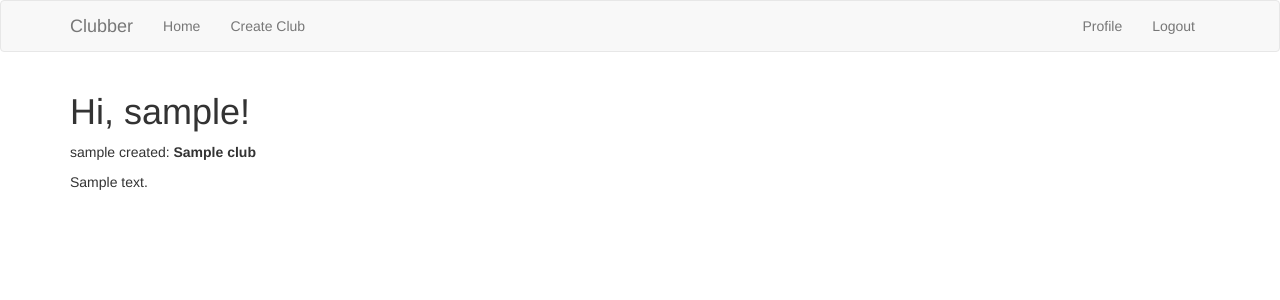
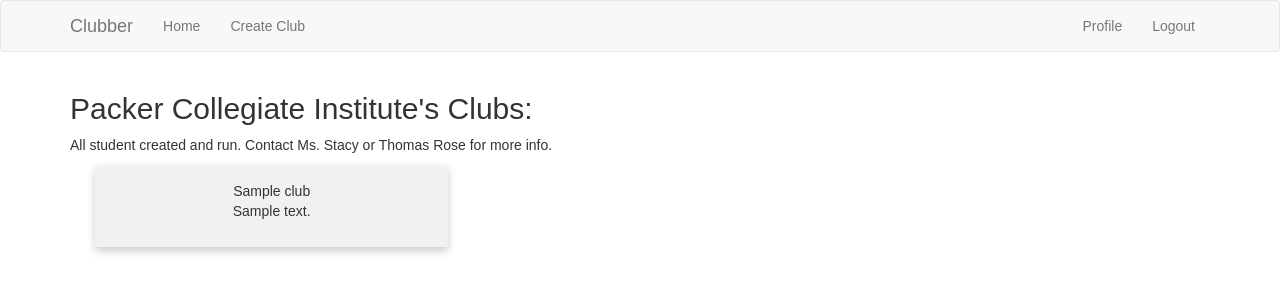
Before and after one commit to PackerCollegiate/clubber, a Flask app: page / in a window 1280 px wide. Shown: the top 300 px of the page. Run offline with Flask 2, Linux system fonts and the light colour scheme; a user stored in the database is signed in; tables that the repository leaves empty hold one stand-in row (values such as "Sample post"); some libraries are stand-ins or nearby versions.

Commit message:
bootstrap-cards

```diff
--- a/app/templates/index.html
+++ b/app/templates/index.html
@@ -1,12 +1,76 @@
 {% extends "base.html" %}
-{% import 'bootstrap/wtf.html' as wtf %}
 
 {% block app_content %}
-    <h1>Hi, {{ current_user.username }}!</h1>
-    {% for club in clubs %}
-    <div><p>{{ club.user_name }} created: <b>{{ club.name }}</b></p>
-      <p>{{club.description}}</p>
-      <br>
+<head>
+<meta name="viewport" content="width=device-width, initial-scale=1">
+<style>
+* {
+  box-sizing: border-box;
+}
+
+body {
+  font-family: Arial, Helvetica, sans-serif;
+}
+
+/* Float four columns side by side */
+.column {
+  float: left;
+  width: 33%;
+  padding: 0 10px;
+}
+
+/* Remove extra left and right margins, due to padding */
+.row {margin: 0 -5px;}
+
+/* Clear floats after the columns */
+.row:after {
+  content: "";
+  display: table;
+  clear: both;
+}
+
+/* Responsive columns */
+@media screen and (max-width: 600px) {
+  .column {
+    width: 100%;
+    display: block;
+    margin-bottom: 20px;
+  }
+}
+
+/* Style the counter cards */
+.card {
+  box-shadow: 0 4px 8px 0 rgba(0, 0, 0, 0.2);
+  padding: 16px;
+  text-align: center;
+  background-color: #f1f1f1;
+}
+</style>
+</head>
+<body>
+
+<h2>Packer Collegiate Institute's Clubs:</h2>
+<p>All student created and run. Contact Ms. Stacy or Thomas Rose for more info.</p>
+    <div class="container">
+      {% for i in range(0, clubs|length, 3) %}
+      <div class="row">
+        {% for club in clubs[i:i+3] %}
+        <div class="col-md-4">
+          <div class="card mb-4">
+            <div class="card-header">
+              {% if 'club' in club.name or 'Club' in club.name%}
+              {{ club.name }}
+              {% else %}
+              <p>{{ club.name }} Club</p>
+              {% endif %}
+            </div>
+            <div class="card-body">
+              <p class="card-text">{{ club.description }}</p>
+            </div>
+          </div><br>
+        </div>
+        {% endfor %}
+      </div>
+      {% endfor %}
     </div>
-    {% endfor %}
 {% endblock %}
```
Also changed, not shown: app.db.
